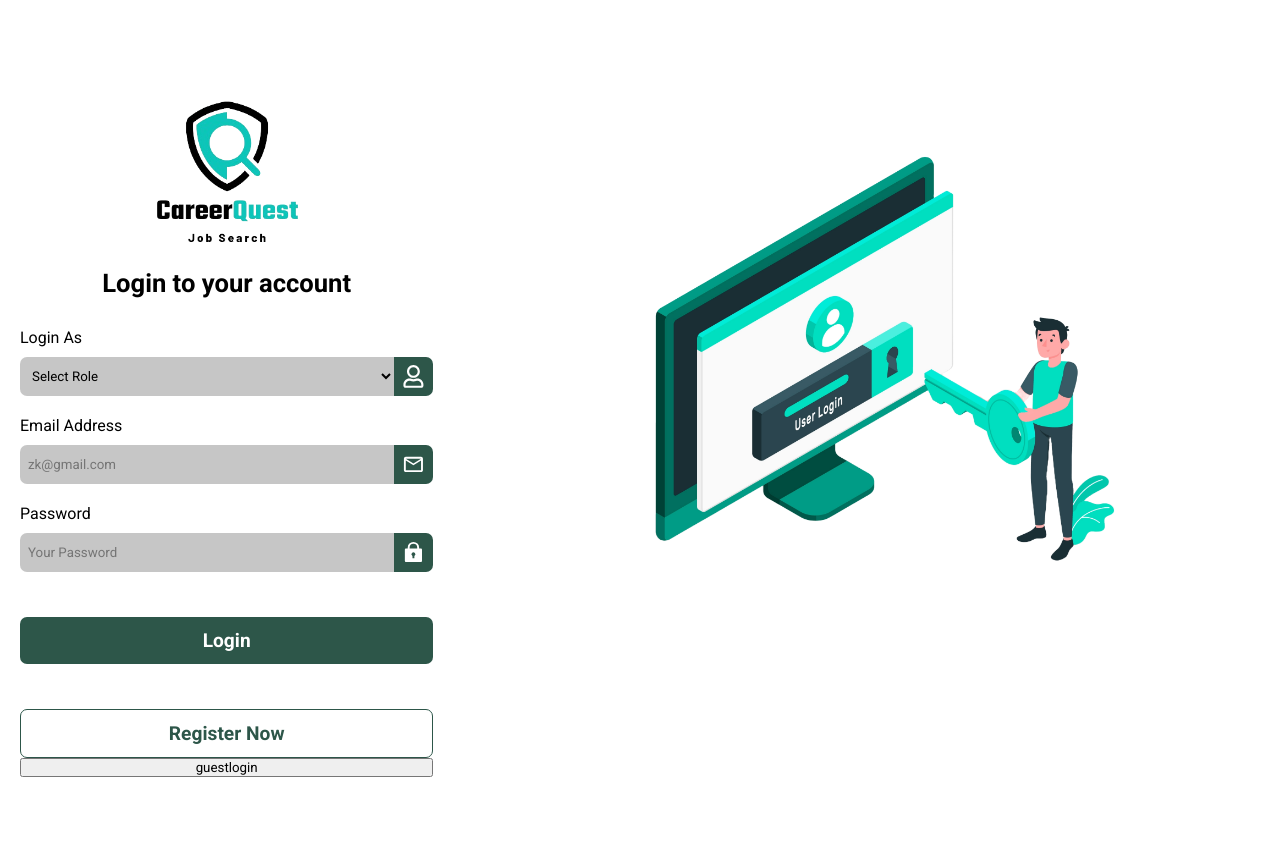
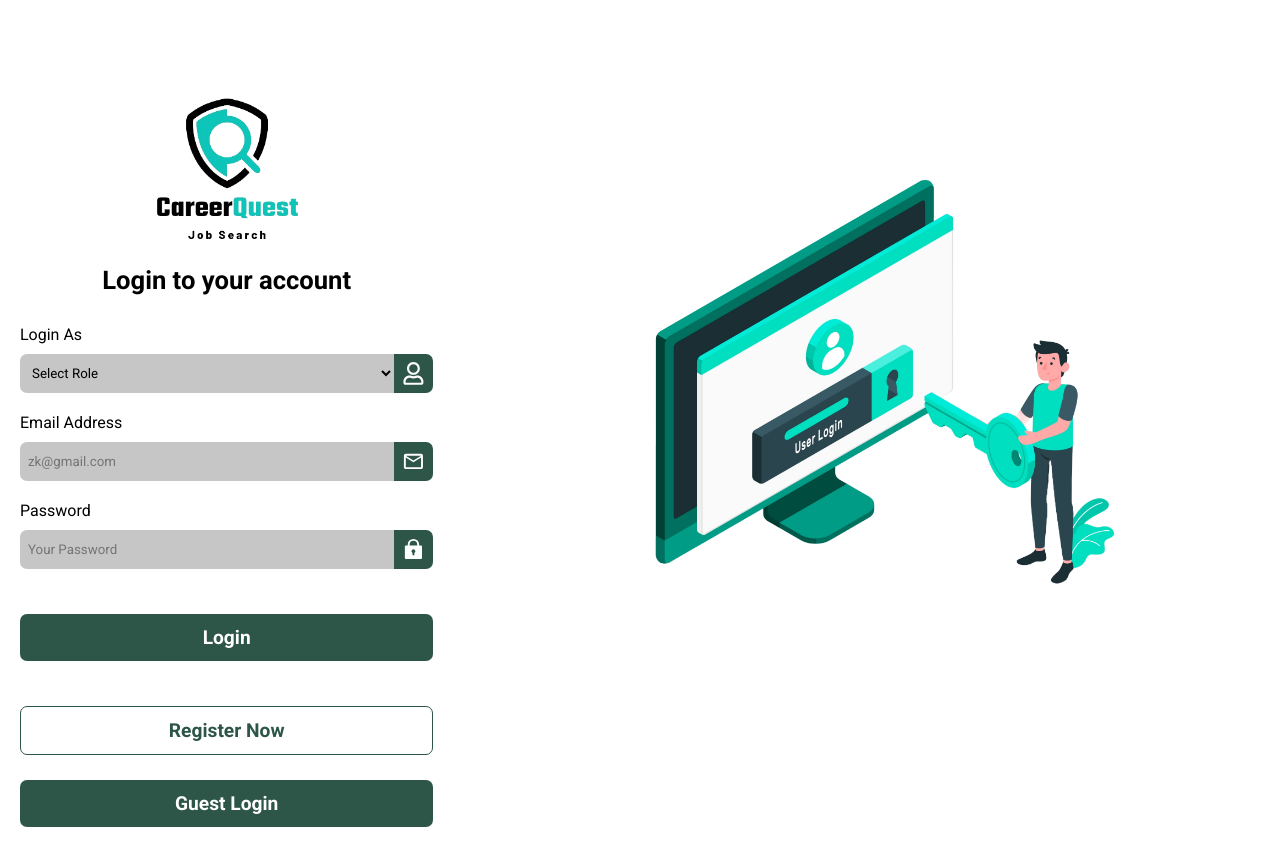
Before and after one commit to 1atul0/jobseeking_Application, a React (Vite) app in the folder frontend/: page /login in a window 1280 px wide. Before the commit the page ends 800 px from the top, so only its background shows below. Built offline with nearby package versions, Linux system fonts and the light colour scheme; no server answers.

Commit message:
guest login working

```diff
--- a/frontend/src/App.css
+++ b/frontend/src/App.css
@@ -139,6 +139,17 @@ p {
   height: 100%;
   padding: 8px;
   color: #fff;
+}
+button{
+  padding: 12px;
+  text-align: center;
+  border: none;
+  margin-top: 25px;
+  font-weight: 700;
+  color: #fff;
+  background: #2d5649;
+  font-size: 1.2rem;
+  border-radius: 7px;
 }
 .authPage .container form button {
   padding: 12px;
--- a/frontend/src/components/Auth/Login.jsx
+++ b/frontend/src/components/Auth/Login.jsx
@@ -105,7 +105,7 @@ const Login = () => {
             <Link to={"/register"}>Register Now</Link>
             {/* <Link to={"/"}>Guest Login</Link> */}
           </form>
-          <button onClick={handleGuestLogin}>guestlogin</button>
+          <button onClick={handleGuestLogin}>Guest Login</button>
         </div>
         <div className="banner">
           <img src="/login.png" alt="login" />
--- a/frontend/src/components/Auth/Register.jsx
+++ b/frontend/src/components/Auth/Register.jsx
@@ -17,6 +17,20 @@ const Register = () => {
   const [role, setRole] = useState("");
 
   const { isAuthorized, setIsAuthorized, user, setUser } = useContext(Context);
+
+  const handleGuestLogin = async () => {
+    try {
+      const { data } = await axios.get("https://jobseeking-application-47wk.onrender.com/api/v1/user/guestlogin");
+      toast.success(data.message);
+      setIsAuthorized(true);
+      if (isAuthorized) {
+        return <Navigate to={'/'} />
+      }
+
+    } catch (error) {
+      toast.error(error.response.data.message);
+    }
+  }
 
   const handleRegister = async (e) => {
     e.preventDefault();
@@ -120,8 +134,8 @@ const Register = () => {
               Register
             </button>
             <Link to={"/login"}>Login Now</Link>
-            <Link to={"/"}>Guest Login</Link>
           </form>
+        <button >Guest Login</button>
         </div>
         <div className="banner">
           <img src="/register.png" alt="login" />
```
